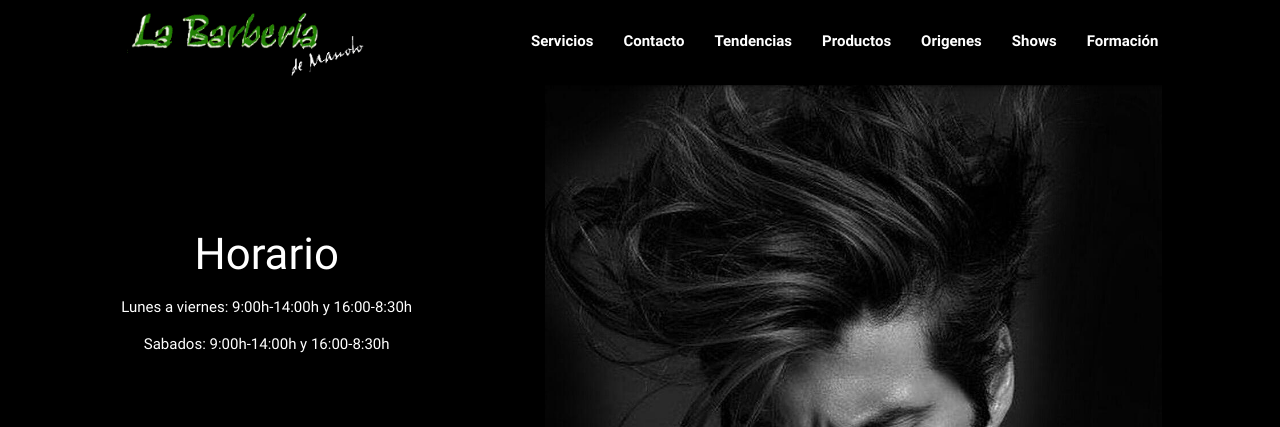
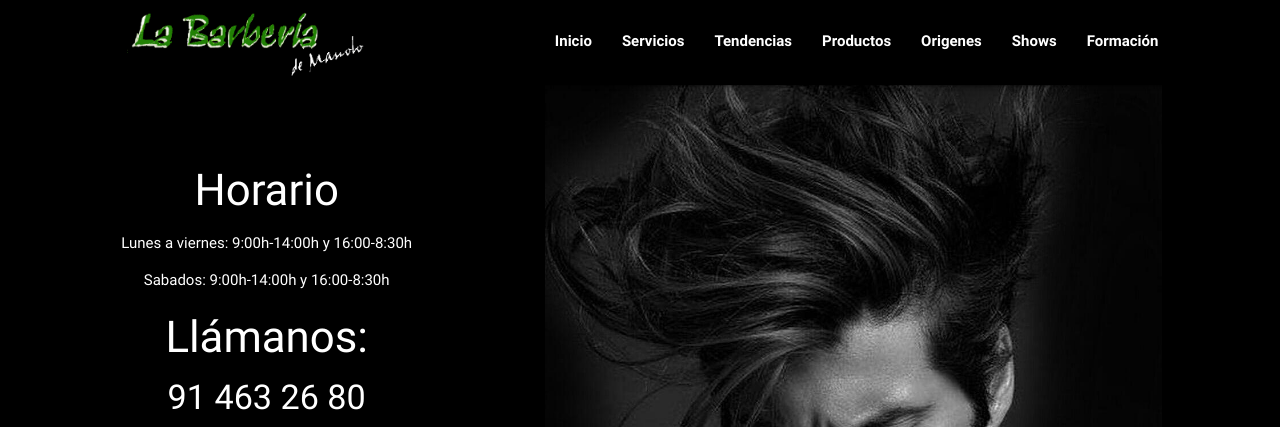
Before and after one commit to carlospinia/La-barberia-de-Manolo, a PHP site: page / in a window 1280 px wide. Shown: the top 427 px of the page. Run offline with PHP 8.4, Linux system fonts and the light colour scheme; some libraries are stand-ins or nearby versions.

Commit message:
unidos contacto con index y otras mejoras pequeñas

```diff
--- a/common/cabecera.php
+++ b/common/cabecera.php
@@ -1,11 +1,11 @@
 <header>
     <nav>
     <div class="nav-wrapper">
-      <a href="index.php" class="brand-logo left"><img src="imagenes/cabecera.png" alt=""/></a>
+      <a href="index.php" class="brand-logo left" style="line-height: 0"><img src="imagenes/cabecera.png" alt=""/></a>
       <a href="#" data-activates="slide-out" class="button-collapse right"><i class="material-icons">menu</i></a>
       <ul id="nav-mobile" class="right hide-on-med-and-down">
+          <li> <a title="Inicio" href="index.php">Inicio</a> </li>
           <li> <a title="Servicios" href="">Servicios</a> </li>
-            <li> <a title="Contacto" href="">Contacto</a> </li>
           <li> <a title="Tendencias" href="tendenciasGrid.php">Tendencias</a> </li>
           <li> <a title="Productos" href="productos.php">Productos</a> </li>
           <li> <a title="Origenes" href="">Origenes</a> </li>
--- a/common/navLateral.php
+++ b/common/navLateral.php
@@ -1,9 +1,7 @@
-<ul id="slide-out" class="side-nav transparent">
-    <li><a></a></a></li>
-    <li><a></a></a></li>
+<ul id="slide-out" class="side-nav transparent" style="margin-top: 20%">
+    <li><a href="index.php" class="waves-effect white-text"><i class="material-icons white-text">home</i>Inicio</a></li>
     <li><a href="#!" class="waves-effect white-text"><i class="material-icons white-text"><img
                     src="imagenes/icons/scissors-opened-tool-shape.png" alt=""/></i>Servicios</a></li>
-    <li><a href="#!" class="waves-effect white-text"><i class="material-icons white-text">phone</i>Contacto</a></li>
     <li><a href="tendenciasGrid.php" class="waves-effect white-text"><i class="material-icons white-text"><img
                     src="imagenes/icons/young-man-with-modern-hair-cut.png" alt=""/></i>Tendencias</a></li>
     <li><a href="productos.php" class="waves-effect white-text"><i class="material-icons white-text"><img
--- /dev/null
+++ b/css/contacto.css
@@ -0,0 +1,21 @@
+body{
+    background: black;
+}
+
+#maps {
+    position: relative;
+    padding-bottom: 50%;
+    padding-top: 30px;
+    height: 0;
+    overflow: hidden;
+}
+
+#maps iframe,
+#maps object,
+#maps embed {
+    position: absolute;
+    top: 0;
+    left: 0;
+    width: 100%;
+    height: 100%;
+}
--- a/index.php
+++ b/index.php
@@ -4,7 +4,7 @@
         <meta charset="UTF-8">
         <title>La barbería de Manolo</title>
         <link rel="stylesheet" href="css/menu.css">
-        <link rel="stylesheet" href="css/index.css">
+        <link rel="stylesheet" href="css/contacto.css">
         <link id="favicon" rel="icon" href="razor_black.png" type="image/png"/>
 
         <!--Import Google Icon Font-->
@@ -18,16 +18,20 @@
     <body>
         <?php include 'common/cabecera.php' ?>
         <div class="row">
-            <!--movil
-            <img class="responsive-img col s12 hide-on-med-and-up" src="imagenes/fotoPortada_degradado.jpg" alt=""/>
-            -->
-            <!--PC-->
-            <!--izquierda -->
 
-            <div class="col s12 m3 l5 hide-on-small-and-down" style="margin-top: 10%;">
+            <div class="col s12 m3 l5 hide-on-small-and-down" style="margin-top: 5%;">
                 <h3 class="white-text center-align">Horario</h3>
                 <p class="white-text center-align">Lunes a viernes: 9:00h-14:00h y 16:00-8:30h</p>
                 <p class="white-text center-align">Sabados: 9:00h-14:00h y 16:00-8:30h</p>
+
+                <h3 class="white-text hide-on-small-and-down center-align">Llámanos: </h3>
+                <h4 class="white-text hide-on-small-and-down center-align">91 463 26 80</h4>
+                <div class="row">
+                    <div id="maps" class="col m8 l8 offset-m2 offset-l2">
+                        <iframe src="https://www.google.com/maps/embed?pb=!1m18!1m12!1m3!1d3037.9108914643425!2d-3.7369029847296886!3d40.410824779365825!2m3!1f0!2f0!3f0!3m2!1i1024!2i768!4f13.1!3m3!1m2!1s0xd4227fd6a4125fd%3A0x2018aaca7692abbf!2sCalle+Repull%C3%A9s+y+Vargas%2C+3%2C+28011+Madrid!5e0!3m2!1ses!2ses!4v1500550126487" frameborder="0" style="border:0" allowfullscreen></iframe>
+                    </div>
+                </div>
+
             </div>
 
             <img class="col s12 m9 l6" src="imagenes/fotoPortada2.jpg" alt=""/>
@@ -36,18 +40,14 @@
                 <h3 class="white-text center-align">Horario</h3>
                 <p class="white-text center-align">Lunes a viernes: 9:00h-14:00h y 16:00-8:30h</p>
                 <p class="white-text center-align">Sabados: 9:00h-14:00h y 16:00-8:30h</p>
+
+                <a href="tel:914632680" class="btn hide-on-med-and-up waves-effect waves-light green white-text col s8 offset-s2" style="margin-bottom: 5%;">
+                    <i class="material-icons right">telephone</i>Llámanos</a>
+
+                <div id="maps" class="col s8 offset-s2">
+                    <iframe src="https://www.google.com/maps/embed?pb=!1m18!1m12!1m3!1d3037.9108914643425!2d-3.7369029847296886!3d40.410824779365825!2m3!1f0!2f0!3f0!3m2!1i1024!2i768!4f13.1!3m3!1m2!1s0xd4227fd6a4125fd%3A0x2018aaca7692abbf!2sCalle+Repull%C3%A9s+y+Vargas%2C+3%2C+28011+Madrid!5e0!3m2!1ses!2ses!4v1500550126487" frameborder="0" style="border:0" allowfullscreen></iframe>
+                </div>
             </div>
-            <!--derecha
-            <img class="responsive-img col m4 l4 hide-on-small-only" src="imagenes/american-crew-aleksandr-chasovskih-02_1000.jpg" alt=""/>
-            <div class="col m2 l2"></div>
-            -->
-
-            <!-- foto sillones
-            <div class="col m1 l1"></div>
-            <img class="responsive-img col m10 l10" src="imagenes/fotoBarbería.jpg" alt=""/>
-            <div class="col m1 l1"></div>
-            -->
-
         </div>
 
 <!--        --><?php //include 'common/float_menu.php' ?>
```
Also changed, not shown: contacto.php (added, +74 -0 lines), imagenes/facebook.png (added), imagenes/instagram-logo-black-on-white.png (added), 1 other file. Lines whose indentation alone changed are shown as unchanged.
